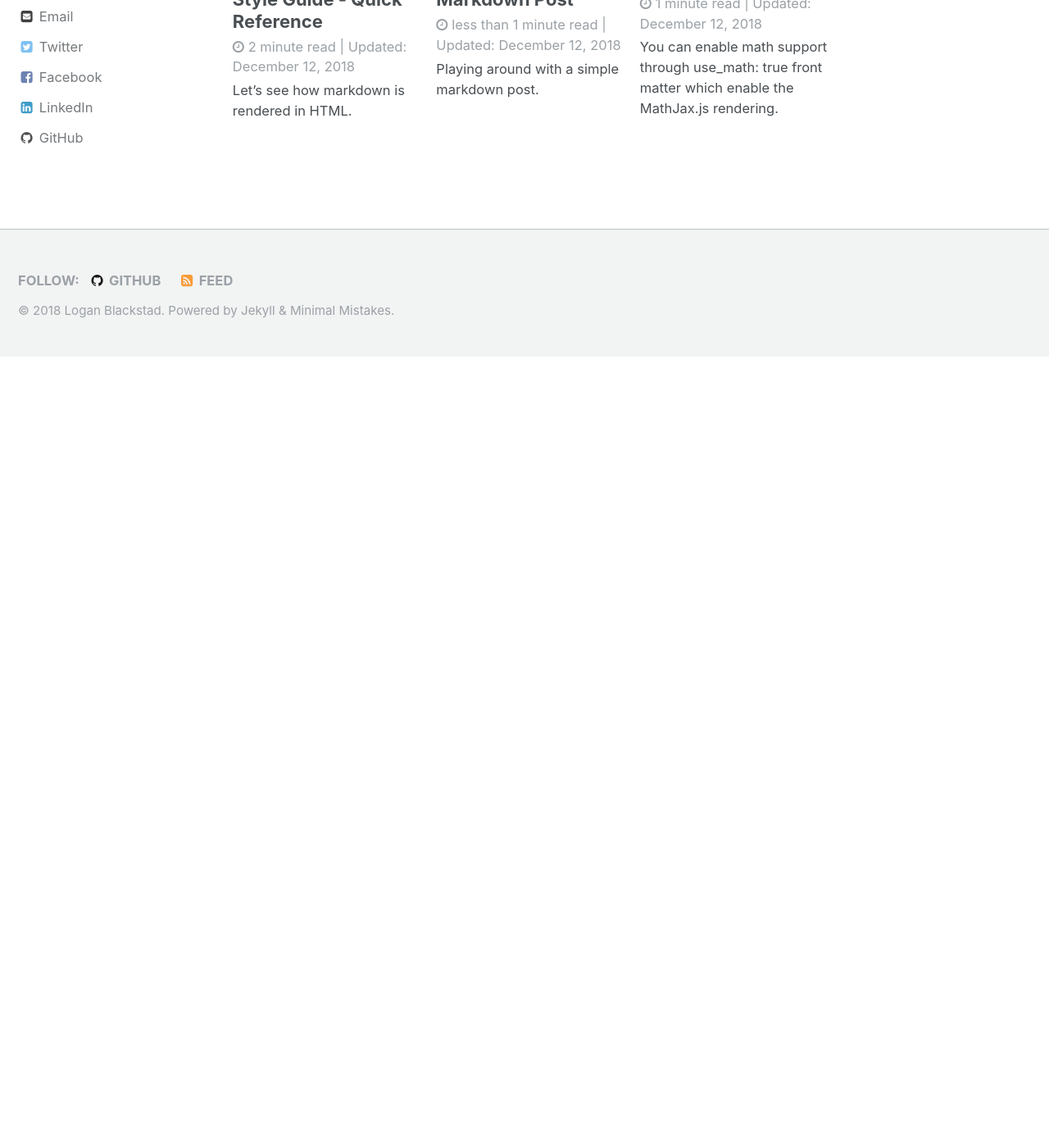
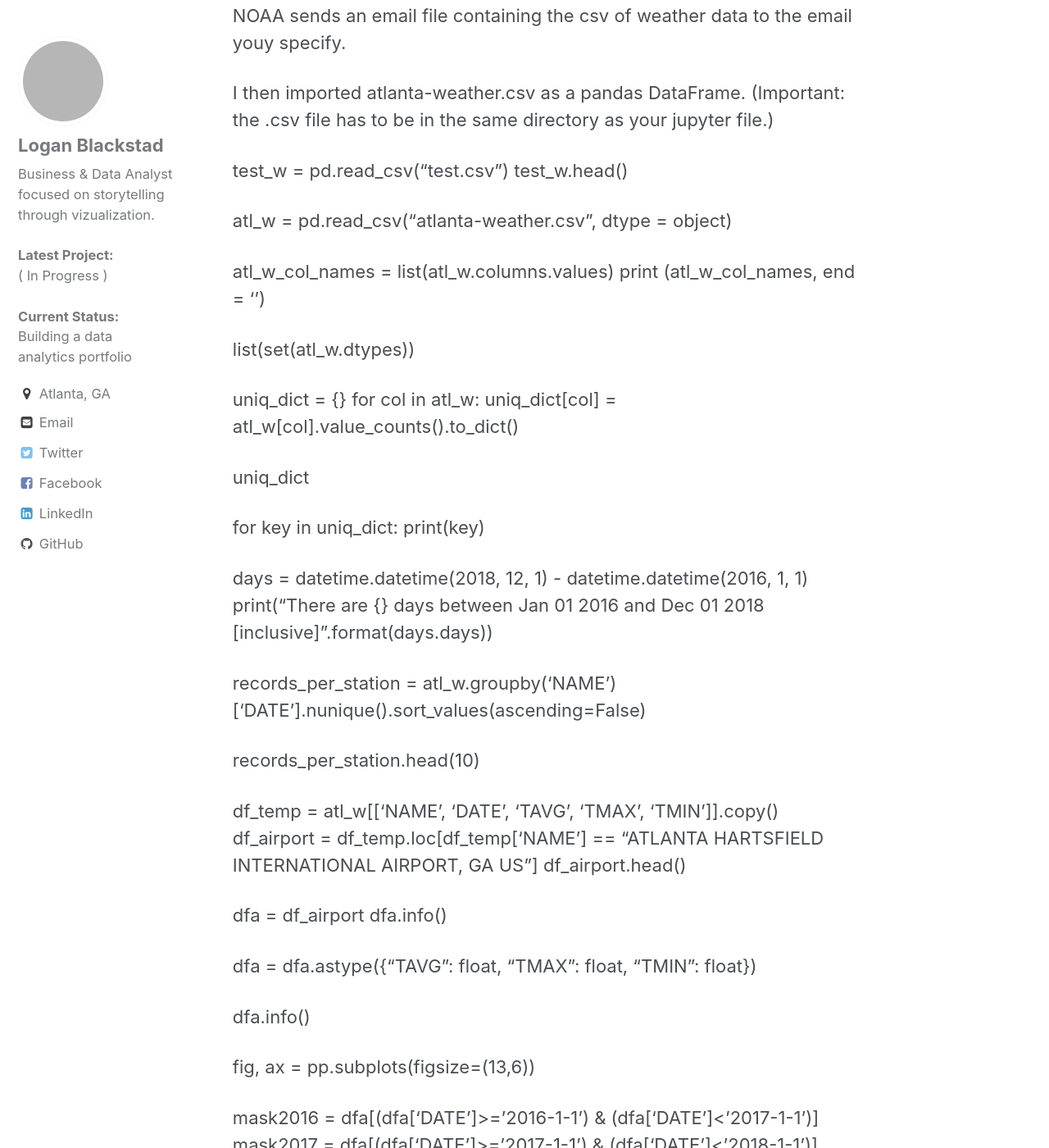
Before and after one commit to loganblackstad/loganblackstad.github.io, a Jekyll site: the page built from _posts/2018-12-12-Atlanta-Weather-Visualized.md, in a window 1280 px wide and 1400 px high, scrolled down 1702 px. Shown: the whole window at 82% size. Built offline with Jekyll 4.4.1, drawn with Linux system fonts in a browser that asks for light colours; comment, search, counter and statistics services are not loaded; a file with an impossible date is left out; before the commit the page ends 2137 px from its top, so only the background shows below that; some of the changed text lies outside the part shown; grey boxes are pictures that could not be loaded.

Commit message:
Update 2018-12-12-Atlanta-Weather-Visualized.md

```diff
--- a/_posts/2018-12-12-Atlanta-Weather-Visualized.md
+++ b/_posts/2018-12-12-Atlanta-Weather-Visualized.md
@@ -30,3 +30,118 @@ Data:
 Vizualization:
 * Label line graphs with:  title, axis, legend, coloring
 * Embed nbViewer Code in markdown/html
+
+
+
+"""
+author:  Logan Blackstad
+file:    atlanta-weather-plotting.py
+date:    Dec 06 2018
+
+Description:
+Goal --> Plot the daily min and max temps for ATL in 2016 vs 2017 vs 2018
+
+
+"""
+
+import numpy as np
+import matplotlib.pyplot as pp
+import matplotlib as mpl
+import pandas as pd
+import scipy
+import statsmodels
+import ggplot
+import seaborn as sb
+import altair
+import plotnine as pn
+import collections
+import datetime
+import os
+from ggplot import *
+
+FIRST, get weather data:
+
+I queried weather data from NOAA because it was free:
+https://www.ncdc.noaa.gov/
+
+Parameters:
+city  = Atlanta
+dates = 01/01/2016 to 12/01/2018
+
+NOAA sends an email file containing the csv of weather data to the email youy specify.
+
+I then imported atlanta-weather.csv as a pandas DataFrame. (Important: the .csv file has to be in the same directory as your jupyter file.)
+
+test_w = pd.read_csv("test.csv")
+test_w.head()
+
+
+atl_w = pd.read_csv("atlanta-weather.csv", dtype = object)
+
+atl_w_col_names = list(atl_w.columns.values)
+print (atl_w_col_names, end = '')
+
+list(set(atl_w.dtypes))
+
+
+
+uniq_dict = {}
+for col in atl_w:
+    uniq_dict[col] = atl_w[col].value_counts().to_dict()
+
+
+uniq_dict
+
+for key in uniq_dict:
+    print(key)
+
+days = datetime.datetime(2018, 12, 1) - datetime.datetime(2016, 1, 1)
+print("There are {} days between Jan 01 2016 and Dec 01 2018 [inclusive]".format(days.days))
+
+records_per_station = atl_w.groupby('NAME')['DATE'].nunique().sort_values(ascending=False)
+
+records_per_station.head(10)
+
+df_temp = atl_w[['NAME', 'DATE', 'TAVG', 'TMAX', 'TMIN']].copy()
+df_airport = df_temp.loc[df_temp['NAME'] == "ATLANTA HARTSFIELD INTERNATIONAL AIRPORT, GA US"]
+df_airport.head()
+
+dfa = df_airport
+dfa.info()
+
+dfa = dfa.astype({"TAVG": float, "TMAX": float, "TMIN": float})
+
+dfa.info()
+
+fig, ax = pp.subplots(figsize=(13,6))
+
+mask2016 = dfa[(dfa['DATE']>='2016-1-1') & (dfa['DATE']<'2017-1-1')]
+mask2017 = dfa[(dfa['DATE']>='2017-1-1') & (dfa['DATE']<'2018-1-1')]
+mask2018 = dfa[(dfa['DATE']>='2018-1-1') & (dfa['DATE']<='2018-12-1')]
+
+mask2016.plot(kind='line',x='DATE',y='TMAX', ax=ax, color='red')
+mask2016.plot(kind='line',x='DATE',y='TMIN', ax=ax, color='blue')
+
+
+pp.ylabel('Temperature (°F)')
+pp.title('\nATL Airport Temperature (min, avg, max)\n[Jan 01 2016 to Dec 01 2018]\n', fontsize=14)
+
+
+all_days = list(range(1,len(dfa)+1))
+
+list_x = all_days
+list_y = dfa['TMAX']
+
+
+def plot_smoothed(drange, temp, win=10):
+    smoothed = np.correlate(temp, np.ones(win)/win,'same')
+    pp.plot(drange,smoothed)
+
+#pp.plot(list_x,list_y)
+#plot_smoothed()
+
+fig, ax = pp.subplots(figsize=(13,6))
+plot_smoothed(all_days, dfa['TMAX'], 20)
+plot_smoothed(all_days, dfa['TMIN'], 20)
+
+#
```
